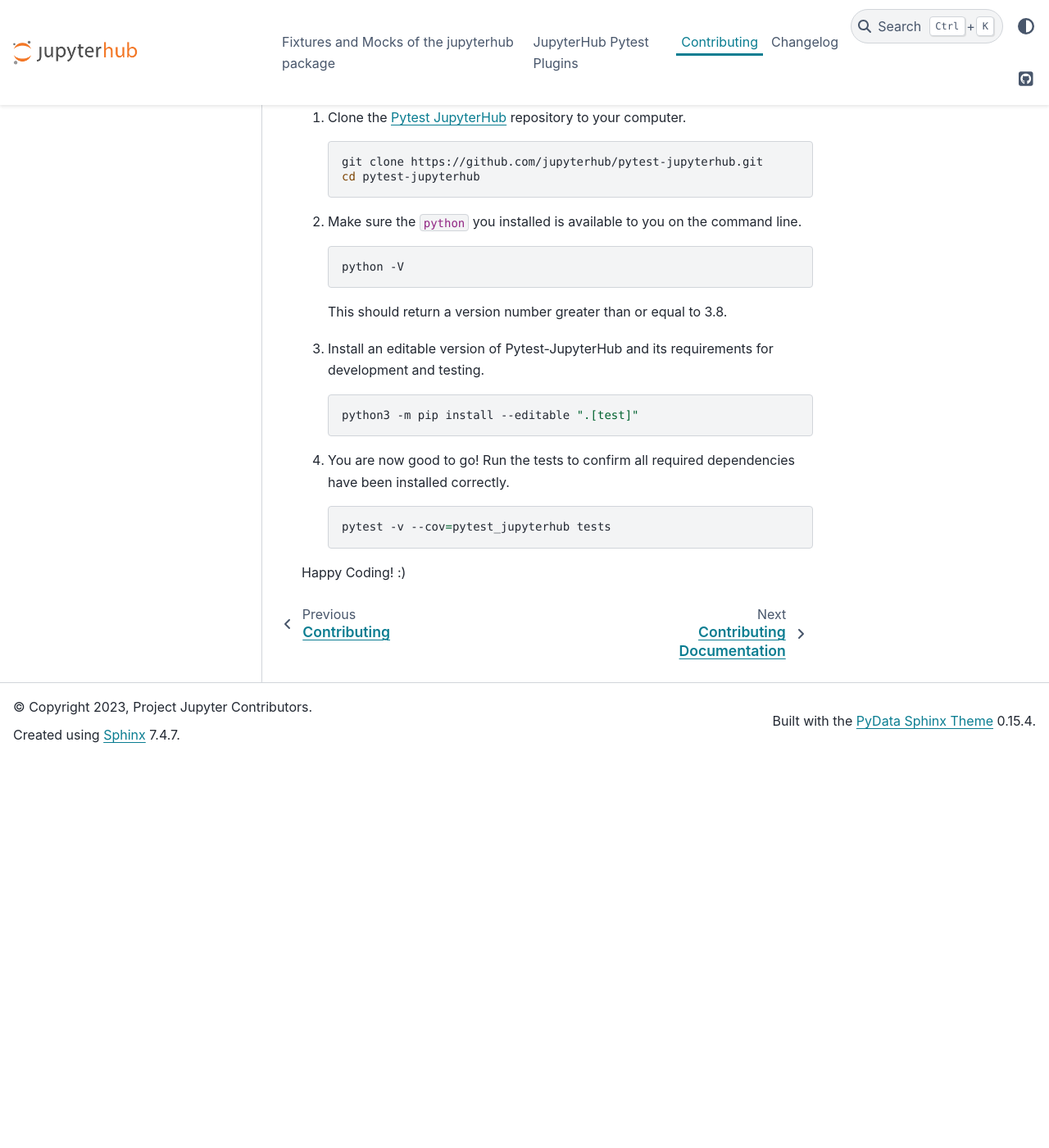
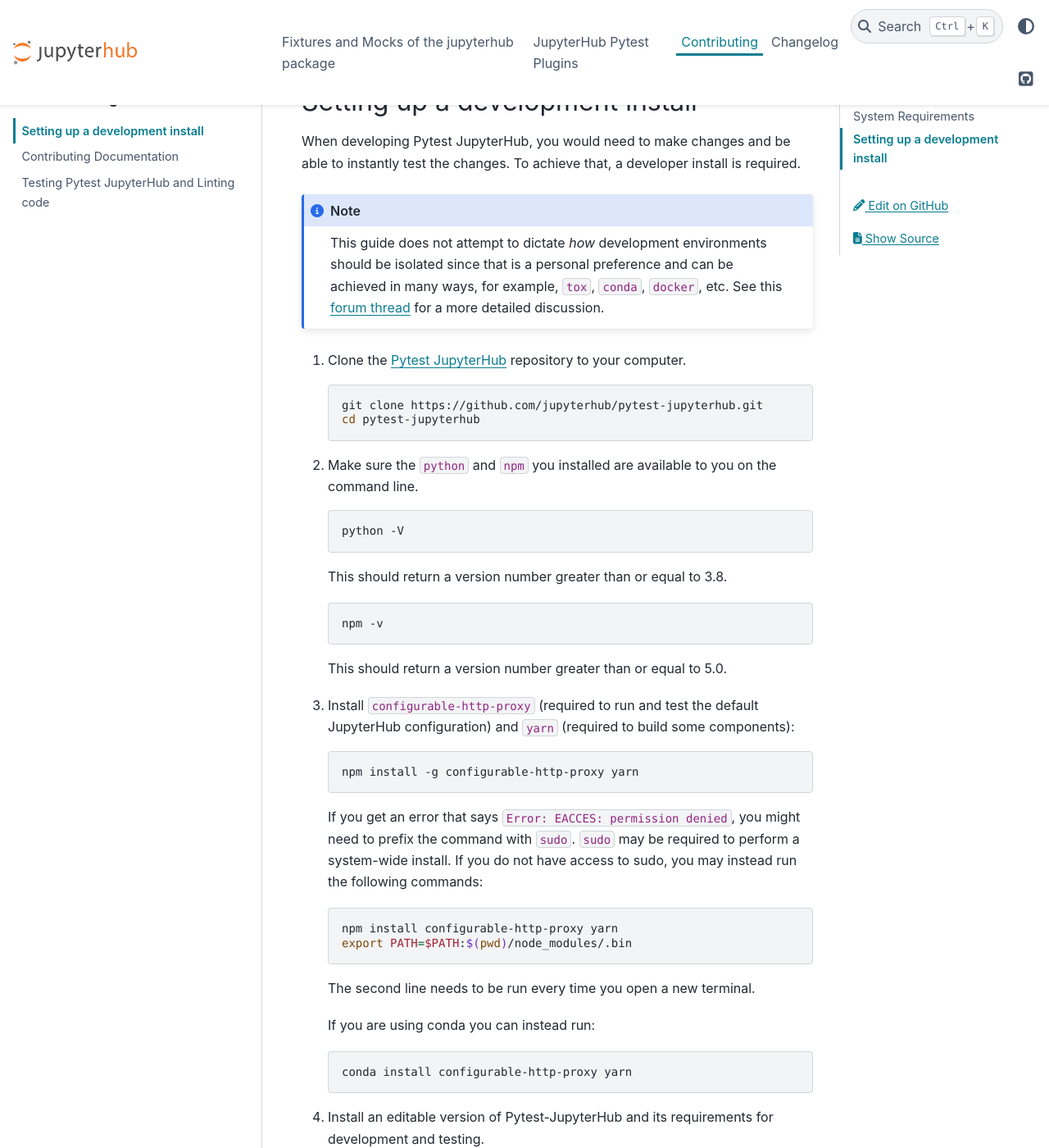
Before and after one commit to jupyterhub/pytest-jupyterhub, a Sphinx documentation site: the page built from docs/source/contributing/setup.md, in a window 1280 px wide and 1400 px high, scrolled down 1058 px. Shown: the whole window at 82% size. Built offline with Sphinx 7.4.7 and the PyData theme 0.15.4, drawn with Linux system fonts in a browser that asks for light colours; before the commit the page ends 1984 px from its top, so only the background shows below that; some of the changed text lies outside the part shown.

Commit message:
add nodejs install instructions

````diff
--- a/docs/source/contributing/setup.md
+++ b/docs/source/contributing/setup.md
@@ -9,6 +9,12 @@
 ### Install Python
 
 The JupyterHub Pytest Plugin is written in the [Python](https://python.org) programming language and requires you have at least version 3.8 installed locally. If you haven’t installed Python before, the recommended way to install it is to use [Miniforge](https://github.com/conda-forge/miniforge#download).
+
+### Install nodejs
+
+[NodeJS 12+](https://nodejs.org/en/) is required for building some JavaScript components. `configurable-http-proxy`, the default proxy implementation for JupyterHub, is written in Javascript. If you have not installed NodeJS before, we recommend installing it in the `miniconda` environment you set up for Python. You can do so with `conda install nodejs`.
+
+Many in the Jupyter community use \[`nvm`\](<https://github.com/nvm-sh/nvm>) to managing node dependencies.
 
 ### Install git
 
@@ -33,7 +39,7 @@
    cd pytest-jupyterhub
    ```
 
-2. Make sure the `python` you installed is available to you on the command line.
+2. Make sure the `python` and `npm` you installed are available to you on the command line.
 
    ```bash
    python -V
@@ -41,13 +47,42 @@
 
    This should return a version number greater than or equal to 3.8.
 
-3. Install an editable version of Pytest-JupyterHub and its requirements for development and testing.
+   ```bash
+   npm -v
+   ```
+
+   This should return a version number greater than or equal to 5.0.
+
+3. Install `configurable-http-proxy` (required to run and test the default JupyterHub configuration) and `yarn` (required to build some components):
+
+   ```bash
+   npm install -g configurable-http-proxy yarn
+   ```
+
+   If you get an error that says `Error: EACCES: permission denied`, you might need to prefix the command with `sudo`.
+   `sudo` may be required to perform a system-wide install.
+   If you do not have access to sudo, you may instead run the following commands:
+
+   ```bash
+   npm install configurable-http-proxy yarn
+   export PATH=$PATH:$(pwd)/node_modules/.bin
+   ```
+
+   The second line needs to be run every time you open a new terminal.
+
+   If you are using conda you can instead run:
+
+   ```bash
+   conda install configurable-http-proxy yarn
+   ```
+
+4. Install an editable version of Pytest-JupyterHub and its requirements for development and testing.
 
    ```bash
    python3 -m pip install --editable ".[test]"
    ```
 
-4. You are now good to go! Run the tests to confirm all required dependencies have been installed correctly.
+5. You are now good to go! Run the tests to confirm all required dependencies have been installed correctly.
 
    ```bash
    pytest -v --cov=pytest_jupyterhub tests
````
